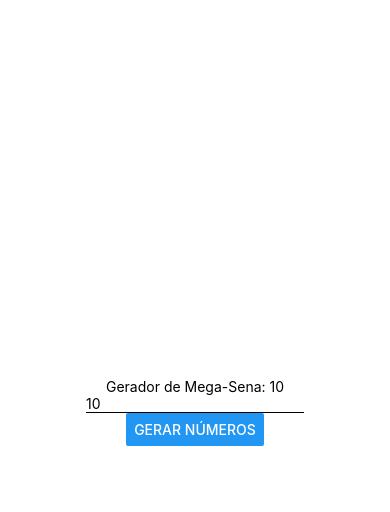
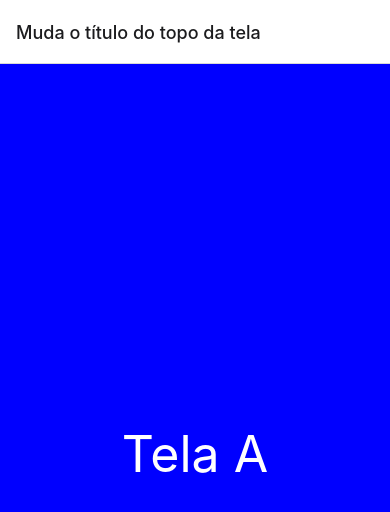
Before and after one commit to Maycdouglas/estudosReactNative, a React Native app: screen /TelaA in a window 390 px wide. Shown: the top 512 px of the page. Built offline with nearby package versions, Linux system fonts and the light colour scheme.

Commit message:
cria a base para usar o React Navigation

```diff
--- a/App.js
+++ b/App.js
@@ -21,8 +21,8 @@
 import FlexBoxV2 from './src/fundamentos/Layout/FlexBoxV2';
 import FlexBoxV3 from './src/fundamentos/Layout/FlexBoxV3';
 import Mega from './src/fundamentos/ComponenteClasse/Mega';
-
-
+import TelaA from './src/fundamentos/ReactNavigation/screens/TelaA';
+import Navegacao from './src/navegacao'
 
 import { SafeAreaView, StyleSheet, Text, View } from 'react-native';
 
@@ -52,12 +52,13 @@
       <ComponentesControlados></ComponentesControlados>
       <FlexBoxV1></FlexBoxV1>
       <FlexBoxV2></FlexBoxV2>
-      <FlexBoxV3></FlexBoxV3>*/}
+      <FlexBoxV3></FlexBoxV3>
+      <Mega qntd={10}/>
+      <TelaA/>*/}
 
 
+      <Navegacao></Navegacao>
 
-
-      <Mega qntd={10}/>
 
 
 
@@ -73,7 +74,7 @@
   container: {
     flex: 1,
     backgroundColor: '#fff',
-    alignItems: 'center',
+    // alignItems: 'center',
     justifyContent: 'center',
   },
 });
--- a/package.json
+++ b/package.json
@@ -8,11 +8,17 @@
     "eject": "expo eject"
   },
   "dependencies": {
+    "@react-navigation/bottom-tabs": "^6.0.9",
+    "@react-navigation/drawer": "^6.1.8",
+    "@react-navigation/native": "^6.0.6",
+    "@react-navigation/native-stack": "^6.2.5",
     "expo": "~42.0.1",
     "expo-status-bar": "~1.0.4",
     "react": "16.13.1",
     "react-dom": "16.13.1",
     "react-native": "https://github.com/expo/react-native/archive/sdk-42.0.0.tar.gz",
+    "react-native-safe-area-context": "3.2.0",
+    "react-native-screens": "~3.4.0",
     "react-native-web": "~0.13.12"
   },
   "devDependencies": {
--- /dev/null
+++ b/src/fundamentos/ReactNavigation/components/TextoCentral.js
@@ -0,0 +1,18 @@
+import React from 'react'
+import { View, Text } from 'react-native'
+
+export default props => (
+    <View style={{
+        flex: 1,
+        justifyContent: "center",
+        alignItems: "center",
+        backgroundColor: props.corFundo || '#000'
+    }}>
+        <Text style={{
+            fontSize: 50,
+            color: props.corTexto || '#FFF'
+        }}>
+            {props.children}
+        </Text>
+    </View>
+)
--- /dev/null
+++ b/src/fundamentos/ReactNavigation/screens/TelaA.js
@@ -0,0 +1,8 @@
+import React from 'react'
+import TextoCentral from '../components/TextoCentral'
+
+export default props => (
+    <TextoCentral corFundo='blue'>
+        Tela A
+    </TextoCentral>
+)
--- /dev/null
+++ b/src/navegacao/Stack.js
@@ -0,0 +1,18 @@
+import React from 'react'
+import { createNativeStackNavigator } from '@react-navigation/native-stack'
+import TelaA from '../fundamentos/ReactNavigation/screens/TelaA'
+
+const Stack = createNativeStackNavigator()
+
+export default props => (
+    <Stack.Navigator
+        initialRouteName='TelaA'
+        screenOptions={{headerShown: true}} //se for false, não terá título na tela. O padrão é true
+        >
+        <Stack.Screen
+            name="TelaA"
+            component={TelaA}
+            options={{title: 'Muda o título do topo da tela'}}
+            />
+    </Stack.Navigator>
+)
--- /dev/null
+++ b/src/navegacao/index.js
@@ -0,0 +1,13 @@
+import React from 'react'
+import { View, Text } from 'react-native'
+import { NavigationContainer } from '@react-navigation/native'
+import Stack from './Stack'
+
+
+export default props => (
+    <View style={{flex: 1}}>
+        <NavigationContainer>
+            <Stack/>
+        </NavigationContainer>
+    </View>
+)
```
Also changed, not shown: src/fundamentos/ReactNavigation/screens/TelaB.js (added, +8 -0 lines), src/fundamentos/ReactNavigation/screens/TelaC.js (added, +8 -0 lines), src/fundamentos/ReactNavigation/screens/TelaD.js (added, +8 -0 lines), 2 other files (tests, documents, lock files or other folders).
